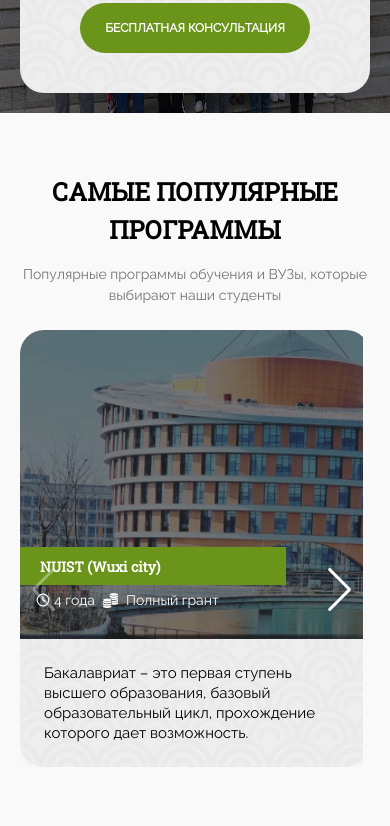
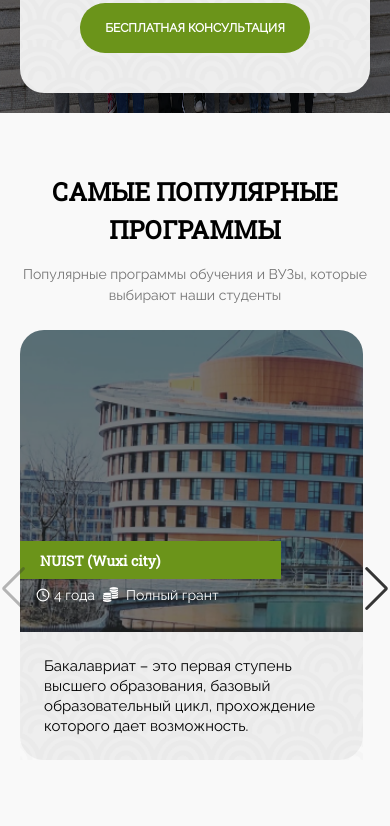
Before and after one commit to ShukurovOzodbek/inchina, a React (Create React App) app: page / in a window 390 px wide. Shown: the part 1753-2579 px from the top of the page. Built offline with nearby package versions, Linux system fonts and the light colour scheme.

Commit message:
some changes

```diff
--- a/src/componentsRu/PopularPrograms.jsx
+++ b/src/componentsRu/PopularPrograms.jsx
@@ -19,7 +19,7 @@ const PopularPrograms = () => {
         }
     }, [window.innerWidth])
     return (
-        <div className='w-full p-5 flex flex-col md:items-center gap-6 border-dashed pb-14 border-b-[3px] border-b-[#747474]' id="popularPrograms">
+        <div className='w-full p-5 flex flex-col relative md:items-center gap-6 border-dashed pb-14 border-b-[3px] border-b-[#747474]' id="popularPrograms">
             <div className='flex flex-col gap-4 pt-10'>
                 <h2 className='uppercase text-[25px] font-bold text-center md:text-[30px] lg:text-[40px]'>самые популярные <br/> программы</h2>
                 <p className='text-center text-[#747474] text-[14px] way font-[500] md:text-[18px] lg:text-[22px]'>Популярные программы обучения и ВУЗы, которые выбирают наши студенты</p>
--- a/src/componentsRu/Reviews.jsx
+++ b/src/componentsRu/Reviews.jsx
@@ -51,7 +51,7 @@ const Reviews = () => {
                     className="mySwiper2"
                 >
                     <SwiperSlide>
-                        <div className='flex gap-4 items-center justify-center flex-col min-w-[350px] lg:min-w-[0px] lg:max-w-[300px]'>
+                        <div className='flex gap-4 items-center justify-center flex-col min-w-[350px] lg:min-w-[0px] lg:max-w-[380px]'>
                             <div
                                 className='relative w-[250px] h-[250px] lg:w-[220px] lg:h-[220px] md:lg:w-[220px] md:h-[220px] flex items-center justify-center p-3 overflow-hidden border-[5px] border-solid rounded-full border-[#4F750E]'>
                                 <video className={'w-full h-full rounded-full'} onClick={handleVideoPause}
@@ -71,7 +71,7 @@ const Reviews = () => {
                         </div>
                     </SwiperSlide>
                     <SwiperSlide>
-                        <div className='flex gap-4 items-center justify-center flex-col min-w-[300px] lg:min-w-[0px] lg:max-w-[300px]'>
+                        <div className='flex gap-4 items-center justify-center flex-col min-w-[300px] lg:min-w-[0px] lg:max-w-[380px]'>
                             <div
                                 className='relative w-[250px] h-[250px] lg:w-[220px] lg:h-[220px] md:lg:w-[220px] md:h-[220px] flex items-center justify-center p-3 overflow-hidden border-[5px] border-solid rounded-full border-[#4F750E]'>
                                 <video className={'w-full h-full rounded-full'} onClick={handleVideoPause}
@@ -91,7 +91,7 @@ const Reviews = () => {
                         </div>
                     </SwiperSlide>
                     <SwiperSlide>
-                        <div className='flex gap-4 items-center justify-center flex-col min-w-[300px] lg:min-w-[0px] lg:max-w-[300px]'>
+                        <div className='flex gap-4 items-center justify-center flex-col min-w-[300px] lg:min-w-[0px] lg:max-w-[380px]'>
                             <div
                                 className='relative w-[250px] h-[250px] lg:w-[220px] lg:h-[220px] md:lg:w-[220px] md:h-[220px] flex items-center justify-center p-3 overflow-hidden border-[5px] border-solid rounded-full border-[#4F750E]'>
                                 <video className={'w-full h-full rounded-full'} onClick={handleVideoPause}
@@ -111,7 +111,7 @@ const Reviews = () => {
                         </div>
                     </SwiperSlide>
                     <SwiperSlide>
-                        <div className='flex gap-4 items-center justify-center flex-col min-w-[300px] lg:min-w-[0px] lg:max-w-[300px]'>
+                        <div className='flex gap-4 items-center justify-center flex-col min-w-[300px] lg:min-w-[0px] lg:max-w-[380px]'>
                             <div
                                 className='relative w-[250px] h-[250px] lg:w-[220px] lg:h-[220px] md:lg:w-[220px] md:h-[220px] flex items-center justify-center p-3 overflow-hidden border-[5px] border-solid rounded-full border-[#4F750E]'>
                                 <video className={'w-full h-full rounded-full'} onClick={handleVideoPause}
@@ -131,7 +131,7 @@ const Reviews = () => {
                         </div>
                     </SwiperSlide>
                     <SwiperSlide>
-                        <div className='flex gap-4 items-center justify-center flex-col min-w-[300px] lg:min-w-[0px] lg:max-w-[300px]'>
+                        <div className='flex gap-4 items-center justify-center flex-col min-w-[300px] lg:min-w-[0px] lg:max-w-[380px]'>
                             <div
                                 className='relative w-[250px] h-[250px] lg:w-[220px] lg:h-[220px] md:lg:w-[220px] md:h-[220px] flex items-center justify-center p-3 overflow-hidden border-[5px] border-solid rounded-full border-[#4F750E]'>
                                 <video className={'w-full h-full rounded-full'} onClick={handleVideoPause}
--- a/src/componentsRu/UniversityComponent.jsx
+++ b/src/componentsRu/UniversityComponent.jsx
@@ -5,7 +5,7 @@ import money from '../assets/money.png'
 const UniversityComponent = ({ univ, year, img, img2, img3, text }) => {
 
     return (
-        <div className='flex flex-col bg-[#EEEEEE] rounded-3xl min-w-[350px] lg:min-w-[0px] lg:max-w-[300px]'>
+        <div className='flex flex-col bg-[#EEEEEE] rounded-3xl min-w-[250px] lg:min-w-[0px] lg:max-w-[300px] lg:max-w-[380px]'>
             <div className='relative w-full'>
                 <div className='absolute w-full bottom-[10%] flex flex-col gap-2'>
                     <div className='bg-[#6B941A] w-[76%] text-white p-[7px] px-5'>
--- a/src/componentsUz/PopularPrograms.jsx
+++ b/src/componentsUz/PopularPrograms.jsx
@@ -17,9 +17,10 @@ const PopularPrograms2 = () => {
         }else if (window.innerWidth < 500) {
             setSlides(1)
         }
+
     }, [window.innerWidth])
     return (
-        <div className='w-full p-5 flex flex-col md:items-center gap-6 border-dashed pb-14 border-b-[3px] border-b-[#747474]' id="popularPrograms">
+        <div className='w-full p-5 flex flex-col relative md:items-center gap-6 border-dashed pb-14 border-b-[3px] border-b-[#747474]' id="popularPrograms">
             <div className='flex flex-col gap-4 pt-10'>
                 <h2 className='uppercase text-[25px] font-bold text-center md:text-[30px] lg:text-[40px]'>
                     ENG MASHXUR
--- a/src/componentsUz/Reviews.jsx
+++ b/src/componentsUz/Reviews.jsx
@@ -52,7 +52,7 @@ const Reviews2 = () => {
                     className="mySwiper2"
                 >
                     <SwiperSlide>
-                        <div className='flex gap-4 items-center justify-center flex-col min-w-[350px] lg:min-w-[0px] lg:max-w-[300px]'>
+                        <div className='flex gap-4 items-center justify-center flex-col min-w-[350px] lg:min-w-[0px] lg:max-w-[380px]'>
                             <div
                                 className='relative w-[250px] h-[250px] lg:w-[220px] lg:h-[220px] md:lg:w-[220px] md:h-[220px] flex items-center justify-center p-3 overflow-hidden border-[5px] border-solid rounded-full border-[#4F750E]'>
                                 <video className={'w-full h-full rounded-full'} onClick={handleVideoPause}
@@ -71,7 +71,7 @@ const Reviews2 = () => {
                         </div>
                     </SwiperSlide>
                     <SwiperSlide>
-                        <div className='flex gap-4 items-center justify-center flex-col min-w-[350px] lg:min-w-[0px] lg:max-w-[300px]'>
+                        <div className='flex gap-4 items-center justify-center flex-col min-w-[350px] lg:min-w-[0px] lg:max-w-[380px]'>
                             <div
                                 className='relative w-[250px] h-[250px] lg:w-[220px] lg:h-[220px] md:lg:w-[220px] md:h-[220px] flex items-center justify-center p-3 overflow-hidden border-[5px] border-solid rounded-full border-[#4F750E]'>
                                 <video className={'w-full h-full rounded-full'} onClick={handleVideoPause}
@@ -90,7 +90,7 @@ const Reviews2 = () => {
                         </div>
                     </SwiperSlide>
                     <SwiperSlide>
-                        <div className='flex gap-4 items-center justify-center flex-col min-w-[350px] lg:min-w-[0px] lg:max-w-[300px]'>
+                        <div className='flex gap-4 items-center justify-center flex-col min-w-[350px] lg:min-w-[0px] lg:max-w-[380px]'>
                             <div
                                 className='relative w-[250px] h-[250px] lg:w-[220px] lg:h-[220px] md:lg:w-[220px] md:h-[220px] flex items-center justify-center p-3 overflow-hidden border-[5px] border-solid rounded-full border-[#4F750E]'>
                                 <video className={'w-full h-full rounded-full'} onClick={handleVideoPause}
@@ -109,7 +109,7 @@ const Reviews2 = () => {
                         </div>
                     </SwiperSlide>
                     <SwiperSlide>
-                        <div className='flex gap-4 items-center justify-center flex-col min-w-[350px] lg:min-w-[0px] lg:max-w-[300px]'>
+                        <div className='flex gap-4 items-center justify-center flex-col min-w-[350px] lg:min-w-[0px] lg:max-w-[380px]'>
                             <div
                                 className='relative w-[250px] h-[250px] lg:w-[220px] lg:h-[220px] md:lg:w-[220px] md:h-[220px] flex items-center justify-center p-3 overflow-hidden border-[5px] border-solid rounded-full border-[#4F750E]'>
                                 <video className={'w-full h-full rounded-full'} onClick={handleVideoPause}
@@ -128,7 +128,7 @@ const Reviews2 = () => {
                         </div>
                     </SwiperSlide>
                     <SwiperSlide>
-                        <div className='flex gap-4 items-center justify-center flex-col min-w-[350px] lg:min-w-[0px] lg:max-w-[300px]'>
+                        <div className='flex gap-4 items-center justify-center flex-col min-w-[350px] lg:min-w-[0px] lg:max-w-[380px]'>
                             <div
                                 className='relative w-[250px] h-[250px] lg:w-[220px] lg:h-[220px] md:lg:w-[220px] md:h-[220px] flex items-center justify-center p-3 overflow-hidden border-[5px] border-solid rounded-full border-[#4F750E]'>
                                 <video className={'w-full h-full rounded-full'} onClick={handleVideoPause}
--- a/src/componentsUz/UniversityComponent.jsx
+++ b/src/componentsUz/UniversityComponent.jsx
@@ -1,10 +1,17 @@
-import React from 'react'
+import React, {useEffect, useState} from 'react'
 import back from '../assets/back.png'
 import money from '../assets/money.png'
 
 const UniversityComponent2 = ({ univ, year, img, img2, img3, text }) => {
+    const [width] = useState('')
+
+    useEffect(() => {
+        if(window.innerWidth < 1200) {
+
+        }
+    }, [])
     return (
-        <div className='flex flex-col bg-[#EEEEEE] rounded-3xl min-w-[350px] lg:min-w-[0px] lg:max-w-[300px]'>
+        <div className='flex flex-col bg-[#EEEEEE] rounded-3xl min-w-[250px] lg:min-w-[0px] lg:max-w-[380px]'>
             <div className='relative w-full'>
                 <div className='absolute w-full bottom-[10%] flex flex-col gap-2'>
                     <div className='bg-[#6B941A] w-[76%] text-white p-[7px] px-5'>
--- a/src/style.css
+++ b/src/style.css
@@ -1,15 +1,28 @@
+.mySwiper .swiper-button-next {
+    right: 15%;
+    top: 60%;
+}
+
+.mySwiper .swiper-button-prev {
+    left: 15%;
+    top: 60%;
+}
+
 .swiper-button-next {
     color: #363636 !important;
 }
 .swiper-button-prev {
     color: #363636 !important;
 }
+.mySwiper {
+    position: inherit;
+}
+@media (max-width: 1005px) {
+    .mySwiper .swiper-button-next {
+        right: 0%;
+    }
 
-@media (max-width:1005px){
-    .mySwiper .swiper-button-next {
-        color: #ffffff !important;
-    }
     .mySwiper .swiper-button-prev {
-        color: #ffffff !important;
+        left: 0%;
     }
 }
```
Also changed, not shown: 1 other file (tests, documents, lock files or other folders).
